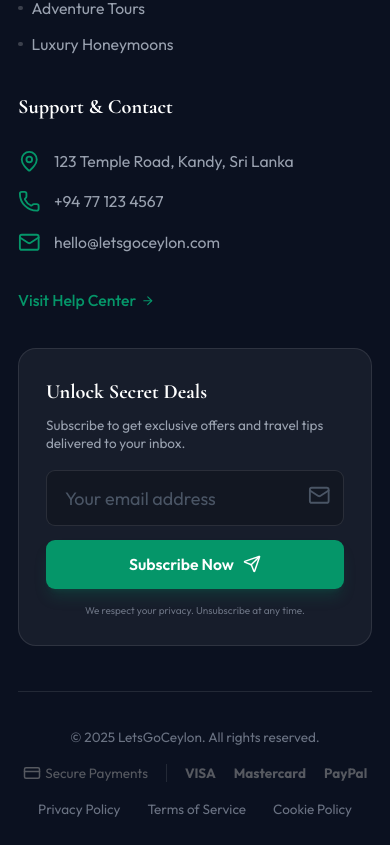
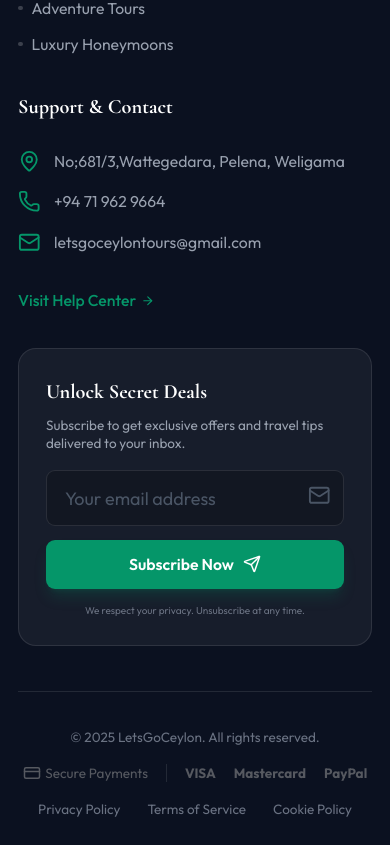
Before and after one commit to Chandula1999/letsgoceylon-travel-agency, a Next.js app: page /blog in a window 390 px wide. Shown: the part 8725-9570 px from the top of the page. Built offline with nearby package versions, Linux system fonts and the light colour scheme.

Commit message:
feat: Add core UI components including Footer, mobile CTA, and various hero and content sections.

```diff
--- a/app/taxi/page.tsx
+++ b/app/taxi/page.tsx
@@ -16,7 +16,6 @@ export default function TaxiPage() {
             <TaxiPricing />
             <TaxiFeatures />
             <TaxiFAQ />
-
             <FloatingContact position="left" />
             <Footer />
         </main>
--- a/components/Footer.tsx
+++ b/components/Footer.tsx
@@ -96,15 +96,15 @@ export default function Footer() {
                         <ul className="space-y-4 text-sm">
                             <li className="flex items-start gap-3">
                                 <MapPin className="w-5 h-5 text-primary shrink-0" />
-                                <span className="text-gray-400">123 Temple Road, Kandy, Sri Lanka</span>
+                                <span className="text-gray-400">No;681/3,Wattegedara, Pelena, Weligama</span>
                             </li>
                             <li className="flex items-center gap-3">
                                 <Phone className="w-5 h-5 text-primary shrink-0" />
-                                <span className="text-gray-400">+94 77 123 4567</span>
+                                <span className="text-gray-400">+94 71 962 9664</span>
                             </li>
                             <li className="flex items-center gap-3">
                                 <Mail className="w-5 h-5 text-primary shrink-0" />
-                                <span className="text-gray-400">hello@letsgoceylon.com</span>
+                                <span className="text-gray-400">letsgoceylontours@gmail.com</span>
                             </li>
                             <li className="pt-4">
                                 <Link href="/contact" className="text-primary hover:text-primary/80 font-medium flex items-center gap-1">
--- a/components/StickyMobileCTA.tsx
+++ b/components/StickyMobileCTA.tsx
@@ -31,7 +31,7 @@ export default function StickyMobileCTA() {
                     <div className="flex gap-2">
                         {/* Call Now Button */}
                         <a
-                            href="tel:0719629661"
+                            href="tel:+94719629664"
                             className="flex-1 flex items-center justify-center gap-2 py-3.5 bg-gray-900 text-white rounded-full font-semibold text-sm active:scale-95 transition-all"
                         >
                             <Phone className="w-4 h-4" />
--- a/components/TaxiHero.tsx
+++ b/components/TaxiHero.tsx
@@ -29,7 +29,7 @@ export default function TaxiHero() {
             `🚙 Vehicle: ${formData.vehicle}\n` +
             `💬 Message: ${formData.message}`
         );
-        window.open(`https://wa.me/94719629661?text=${message}`, "_blank");
+        window.open(`https://wa.me/94719629664?text=${message}`, "_blank");
     };
 
     return (
@@ -69,8 +69,8 @@ export default function TaxiHero() {
                             </div>
                             <div>
                                 <p className="text-gray-400 text-sm font-medium uppercase tracking-widest">Call for Booking</p>
-                                <a href="tel:0719629661" className="text-3xl md:text-5xl font-bold text-white hover:text-emerald-500 transition-colors">
-                                    071 962 9661
+                                <a href="tel:+94719629664" className="text-3xl md:text-5xl font-bold text-white hover:text-emerald-500 transition-colors">
+                                    +94 71 962 9664
                                 </a>
                             </div>
                         </div>
--- a/components/TaxiPricing.tsx
+++ b/components/TaxiPricing.tsx
@@ -17,7 +17,7 @@ const VEHICLES = [
     {
         name: "Mini Van",
         image: "/assets/minivan.png",
-        price: "135",
+        price: "145",
         pax: 6,
         luggage: 4,
         features: ["Fully Air Conditioned", "Spacious Interior", "Sliding Doors", "Ideal for Families"],
@@ -26,7 +26,7 @@ const VEHICLES = [
     {
         name: "Large Van",
         image: "/assets/high_roof-.png",
-        price: "150",
+        price: "160",
         pax: 10,
         luggage: 7,
         features: ["High Roof / AC", "Adjustable Seats", "Ample Luggage Space", "Perfect for Tours"],
--- a/components/blog/BlogSidebar.tsx
+++ b/components/blog/BlogSidebar.tsx
@@ -58,11 +58,11 @@ export default function BlogSidebar() {
                 <div className="space-y-4 text-sm">
                     <div className="flex items-center gap-3 opacity-90">
                         <Phone className="w-4 h-4" />
-                        <span>+94 77 123 4567</span>
+                        <span>+94 71 962 9664</span>
                     </div>
                     <div className="flex items-center gap-3 opacity-90">
                         <Mail className="w-4 h-4" />
-                        <span>hello@letsgoceylon.com</span>
+                        <span>letsgoceylontours@gmail.com</span>
                     </div>
                 </div>
             </div>
--- a/components/contact/ContactHero.tsx
+++ b/components/contact/ContactHero.tsx
@@ -35,15 +35,15 @@ export default function ContactHero() {
                     </p>
 
                     <div className="flex flex-wrap justify-center gap-4">
-                        <a href="tel:+94771234567" className="flex items-center gap-2 px-6 py-3 bg-white/10 backdrop-blur-md border border-white/20 rounded-full text-white hover:bg-white/20 transition-all">
+                        <a href="tel:+94719629664" className="flex items-center gap-2 px-6 py-3 bg-white/10 backdrop-blur-md border border-white/20 rounded-full text-white hover:bg-white/20 transition-all">
                             <Phone className="w-4 h-4" />
-                            <span>+94 77 123 4567</span>
+                            <span>+94 71 962 9664</span>
                         </a>
-                        <a href="mailto:hello@letsgoceylon.com" className="flex items-center gap-2 px-6 py-3 bg-white/10 backdrop-blur-md border border-white/20 rounded-full text-white hover:bg-white/20 transition-all">
+                        <a href="mailto:letsgoceylontours@gmail.com" className="flex items-center gap-2 px-6 py-3 bg-white/10 backdrop-blur-md border border-white/20 rounded-full text-white hover:bg-white/20 transition-all">
                             <Mail className="w-4 h-4" />
-                            <span>hello@letsgoceylon.com</span>
+                            <span>letsgoceylontours@gmail.com</span>
                         </a>
-                        <a href="https://wa.me/94771234567" className="flex items-center gap-2 px-6 py-3 bg-[#25D366]/20 backdrop-blur-md border border-[#25D366]/30 text-white rounded-full hover:bg-[#25D366]/30 transition-all">
+                        <a href="https://wa.me/94719629664" className="flex items-center gap-2 px-6 py-3 bg-[#25D366]/20 backdrop-blur-md border border-[#25D366]/30 text-white rounded-full hover:bg-[#25D366]/30 transition-all">
                             <MessageCircle className="w-4 h-4" />
                             <span>WhatsApp Us</span>
                         </a>
--- a/components/contact/ContactInfoSection.tsx
+++ b/components/contact/ContactInfoSection.tsx
@@ -8,23 +8,23 @@ const CONTACT_INFO = [
         icon: Phone,
         title: "Call Us",
         label: "Mon-Fri from 8am to 5pm",
-        value: "+94 77 123 4567",
-        action: "tel:+94771234567",
+        value: "+94 71 962 9664",
+        action: "tel:+94719629664",
         color: "bg-blue-50 text-blue-600"
     },
     {
         icon: Mail,
         title: "Email Us",
         label: "Online support 24/7",
-        value: "hello@letsgoceylon.com",
-        action: "mailto:hello@letsgoceylon.com",
+        value: "letsgoceylontours@gmail.com",
+        action: "mailto:letsgoceylontours@gmail.com",
         color: "bg-orange-50 text-orange-600"
     },
     {
         icon: MapPin,
         title: "Visit Our Office",
         label: "Come say hello at our HQ",
-        value: "123 Galle Road, Colombo 03, Sri Lanka",
+        value: "No;681/3,Wattegedara, Pelena, Weligama",
         action: "https://maps.google.com",
         color: "bg-purple-50 text-purple-600"
     },
```
